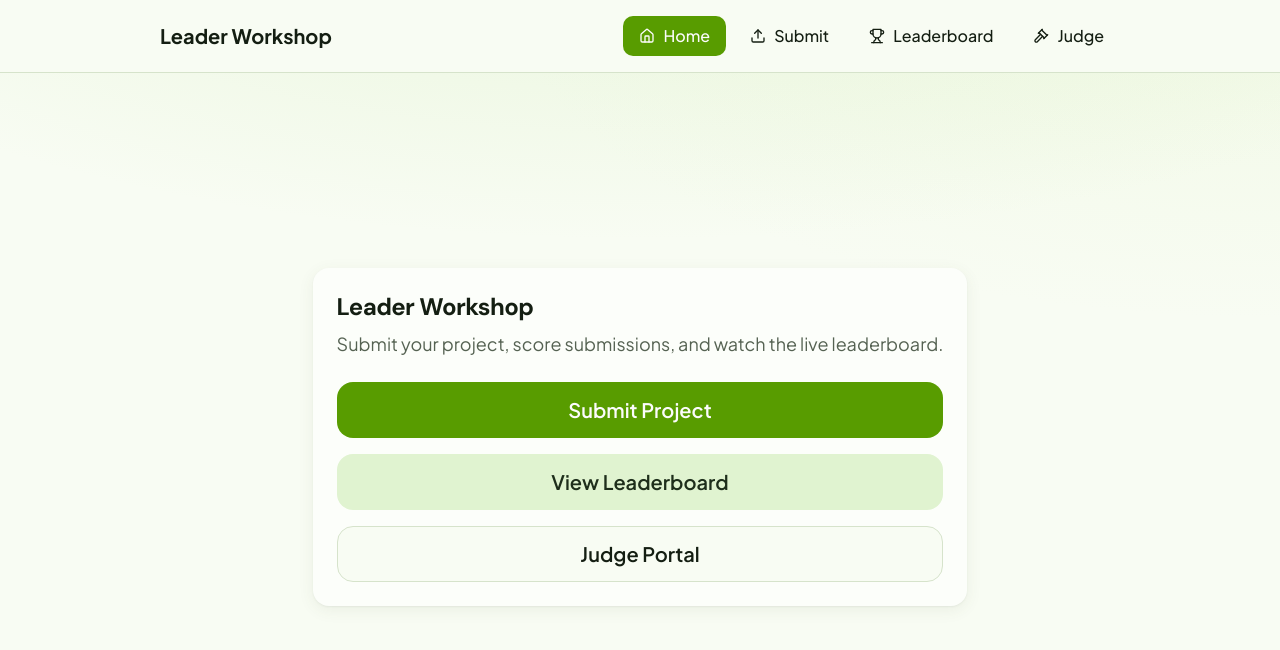
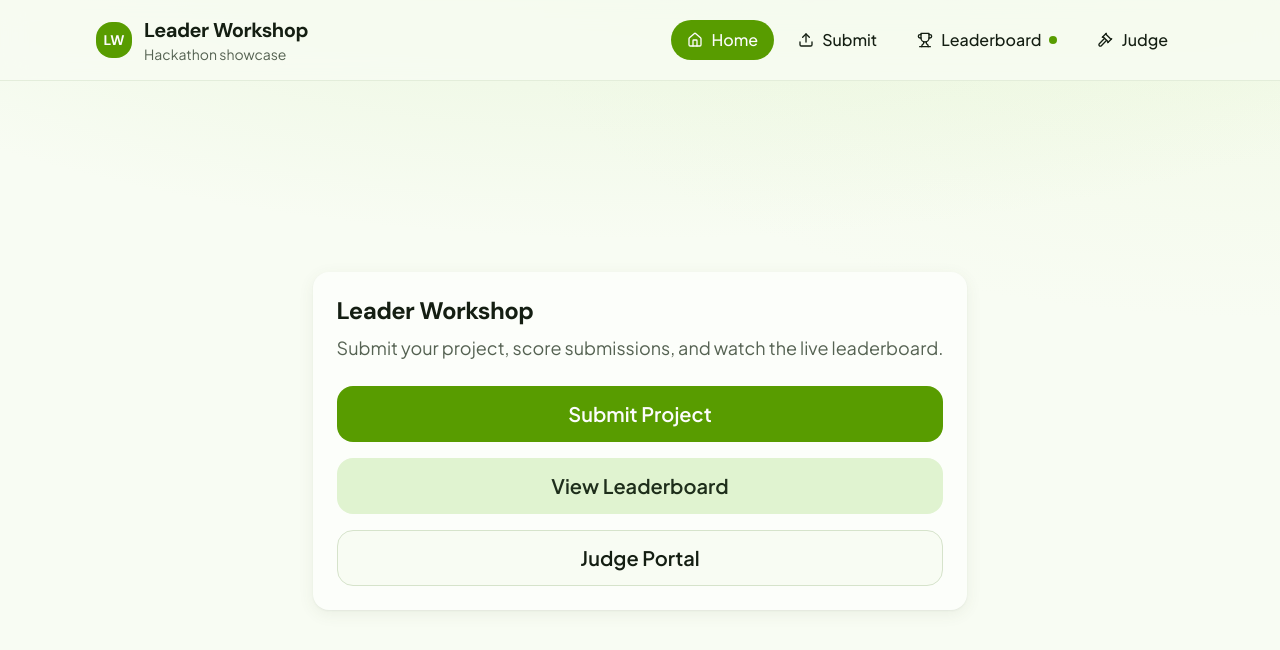
Before and after one commit to mhaidarhanif/leader-workshop, a React (Vite) app in the folder client/: page / in a window 1280 px wide. Shown: the top 650 px of the page. Built offline with nearby package versions, Linux system fonts and the light colour scheme.

Commit message:
refactor(client): refresh app shell nav
Sticky blurred header, pill nav links, and live leaderboard
indicator match the showcase branding.

```diff
--- a/client/src/components/app-shell.tsx
+++ b/client/src/components/app-shell.tsx
@@ -1,5 +1,6 @@
 import { Gavel, Home, Trophy, Upload } from "lucide-react";
 import { NavLink, Outlet } from "react-router-dom";
+import { AppContainer } from "@/components/app-container";
 import { cn } from "@/lib/utils";
 
 const navItems: {
@@ -7,40 +8,65 @@ const navItems: {
   label: string;
   icon: typeof Home;
   end?: boolean;
+  liveDot?: boolean;
 }[] = [
   { to: "/", label: "Home", icon: Home, end: true },
   { to: "/submit", label: "Submit", icon: Upload },
-  { to: "/leaderboard", label: "Leaderboard", icon: Trophy },
+  { to: "/leaderboard", label: "Leaderboard", icon: Trophy, liveDot: true },
   { to: "/judge", label: "Judge", icon: Gavel },
 ];
 
 export function AppShell() {
   return (
     <div className="flex min-h-screen flex-col">
-      <header className="border-b bg-background">
-        <div className="mx-auto flex max-w-5xl flex-col gap-4 p-4 sm:flex-row sm:items-center sm:justify-between sm:px-8">
-          <p className="text-xl font-bold">Leader Workshop</p>
+      <header className="sticky top-0 z-50 border-b border-border/60 bg-background/80 backdrop-blur-md">
+        <AppContainer className="flex flex-col gap-4 py-4 sm:flex-row sm:items-center sm:justify-between">
+          <div className="flex items-center gap-3">
+            <div
+              className="flex size-9 items-center justify-center rounded-xl bg-primary font-display text-sm font-bold text-primary-foreground"
+              aria-hidden
+            >
+              LW
+            </div>
+            <div>
+              <p className="font-display text-xl font-bold tracking-tight">Leader Workshop</p>
+              <p className="text-sm text-muted-foreground">Hackathon showcase</p>
+            </div>
+          </div>
           <nav aria-label="Main navigation" className="flex flex-wrap gap-2">
-            {navItems.map(({ to, label, icon: Icon, end }) => (
+            {navItems.map(({ to, label, icon: Icon, end, liveDot }) => (
               <NavLink
                 key={to}
                 to={to}
                 end={end}
                 className={({ isActive }) =>
                   cn(
-                    "inline-flex h-10 items-center gap-2 rounded-md px-4 text-base font-medium transition-colors focus-visible:outline-none focus-visible:ring-2 focus-visible:ring-ring",
+                    "inline-flex h-10 items-center gap-2 rounded-full px-4 text-base font-medium transition-[background-color,color] duration-200 focus-visible:outline-none focus-visible:ring-2 focus-visible:ring-ring",
                     isActive
                       ? "bg-primary text-primary-foreground"
                       : "text-foreground hover:bg-accent hover:text-accent-foreground",
                   )
                 }
               >
-                <Icon className="size-4" aria-hidden />
-                {label}
+                {({ isActive }) => (
+                  <>
+                    <Icon className="size-4" aria-hidden />
+                    {label}
+                    {liveDot && (
+                      <span
+                        className={cn(
+                          "size-2 rounded-full",
+                          isActive ? "bg-primary-foreground" : "bg-primary",
+                        )}
+                        aria-hidden
+                      />
+                    )}
+                  </>
+                )}
               </NavLink>
             ))}
           </nav>
-        </div>
+        </AppContainer>
       </header>
       <Outlet />
     </div>
```
